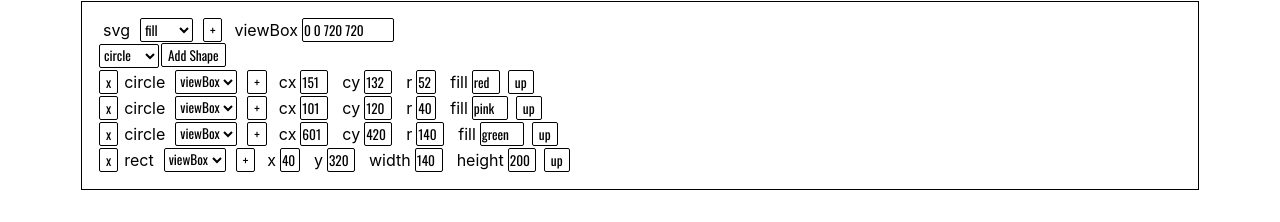
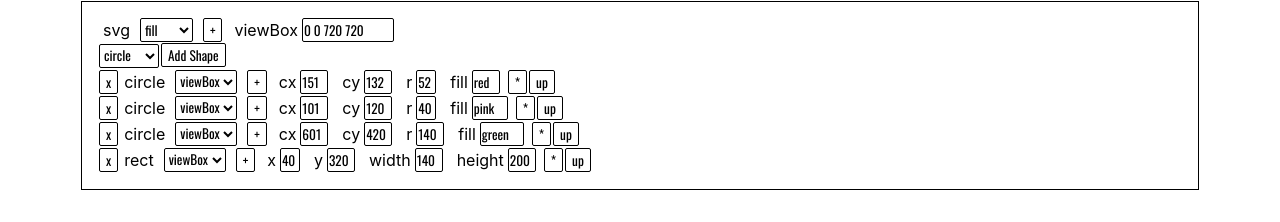
Before and after one commit to crianonim/svarog, a React (Create React App) app: page / in a window 1280 px wide. Shown: the part 552-774 px from the top of the page. Built offline with nearby package versions, Linux system fonts and the light colour scheme; a web font is replaced by a local one.

Commit message:
Add shape duplication

```diff
--- a/src/App.js
+++ b/src/App.js
@@ -64,7 +64,12 @@ const App = () => {
         <button onClick={()=>{
           setShapes(shapes.filter(el=>el!==shape));
         }}>x</button>
-        <ShapeItem  shape={shape} selected={selectedShape===shape.id}
+        <ShapeItem  shape={shape} duplicate={(shape)=>{
+          const dup=Object.assign({},shape);
+          dup.id=Date.now();
+          let index=shapes.findIndex(el=>el===shape);
+          setShapes([...shapes.slice(0,index+1),dup,...shapes.slice(index+1)]);
+        }} selected={selectedShape===shape.id}
         changed={(changedShape)=>{
           shapes[shapes.findIndex((sh)=>sh===changedShape)]=changedShape;
           setShapes(shapes.slice());
--- a/src/ShapeItem.js
+++ b/src/ShapeItem.js
@@ -15,6 +15,11 @@ const ShapeItem = (props) => {
           }}
         />
         <div className="move-up-down-buttons">
+          <button onClick={()=>{
+            props.duplicate(shape);
+          }} className="dup-shape-button">
+            *
+          </button>
             <button className="move-up-button"
               onClick={() => {
                   props.shapeUp(shape);
```
